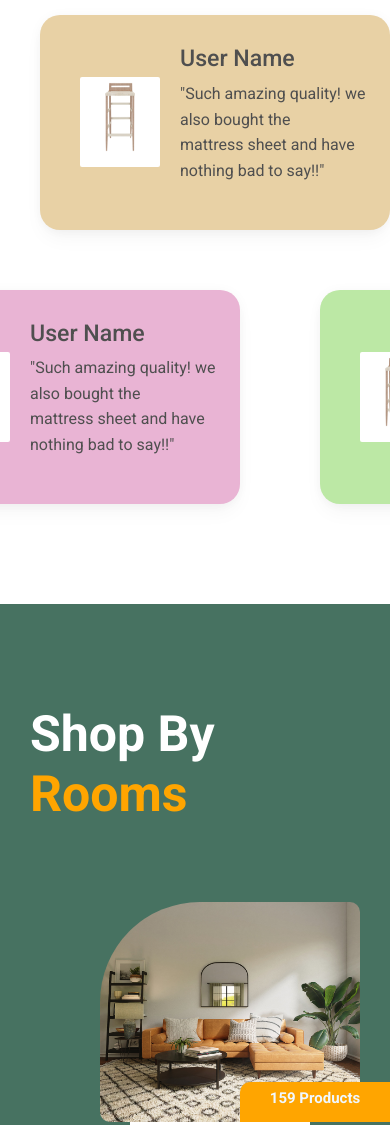
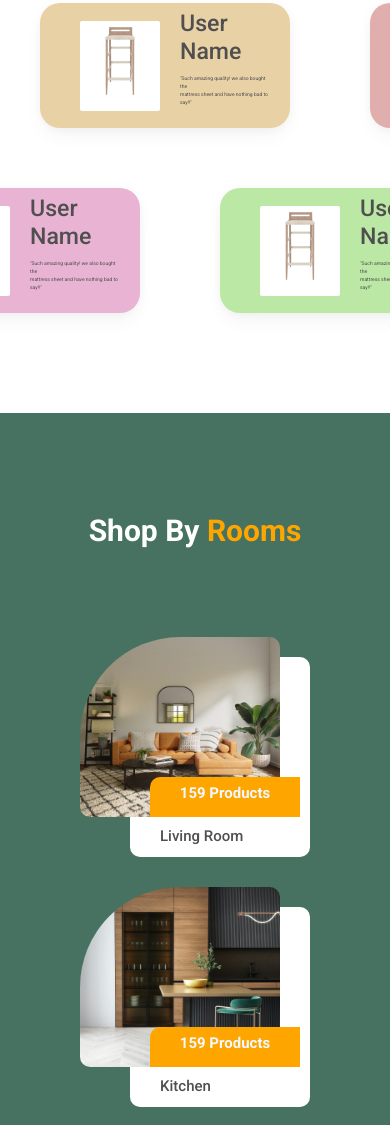
Before and after one commit to hsharma700/Logihunt, a plain HTML site: page index.html in a window 390 px wide. Shown: the part 4502-5627 px from the top of the page. Drawn offline with nearby package versions, Linux system fonts and the light colour scheme.

Commit message:
Add files via upload

```diff
--- a/style.css
+++ b/style.css
@@ -600,10 +600,14 @@
 
 @media screen and (max-width:550px){
     .section_3 .title h1{
-        font-size: 40px;
+        font-size: 30px;
     }
     .section_3 .items .card{
-        min-width: 350px;
+        min-width: 250px;
+        height: 125px;
+    }
+    .section_3 .items .card .desc{
+        font-size: 5px;
     }
 
 
@@ -817,6 +821,48 @@ padding: 20px;
         padding: 20px;
         }
 }
+@media screen and (max-width:400px){
+    .section_4 .items .title h1{
+        font-size: 30px;
+    }
+    .section_4 .items .products .row{
+        width: 100%;
+        display: flex;
+        flex-direction: column;
+        justify-content: space-between;
+        align-items: center;
+
+    }
+    .section_4 .items .products .row .item_name{
+        height: 200px;
+        width: 200px;
+        margin-top: 50px;
+        padding: 20px;
+    }
+
+    .section_4 .items .products .row .item_name .image img{
+        width: 200px;
+        height: 180px;
+        margin-top: -40px;
+        margin-left: -70px;
+    }
+
+    .section_4 .items .products .row .item_name .image .item_left{
+     width: 150px;
+     height: 40px;
+     margin-top:-40px;
+     margin-left: 0px;
+     padding: 4px;
+
+    }
+    .section_4 .items .products .row .item_name .image .item_left p{
+        font-size: 15px;
+    }
+    .section_4 .items .products .row .item_name h1{
+        font-size: 15px;
+        padding: 10px;
+        }
+}
 
 
 
@@ -846,6 +892,20 @@ padding: 20px;
     .section_5{
         display: flex;
         flex-direction: column;
+    }
+}
+@media screen and (max-width:400px){
+    .section_5{
+        display: flex;
+        flex-direction: column;
+        width: 100%;
+    }
+    .section_5 .items{
+        width: 100%;
+    }
+    .section_5 .items p{
+        font-size: 10px;
+        width: 100%;
     }
 }
 
```
